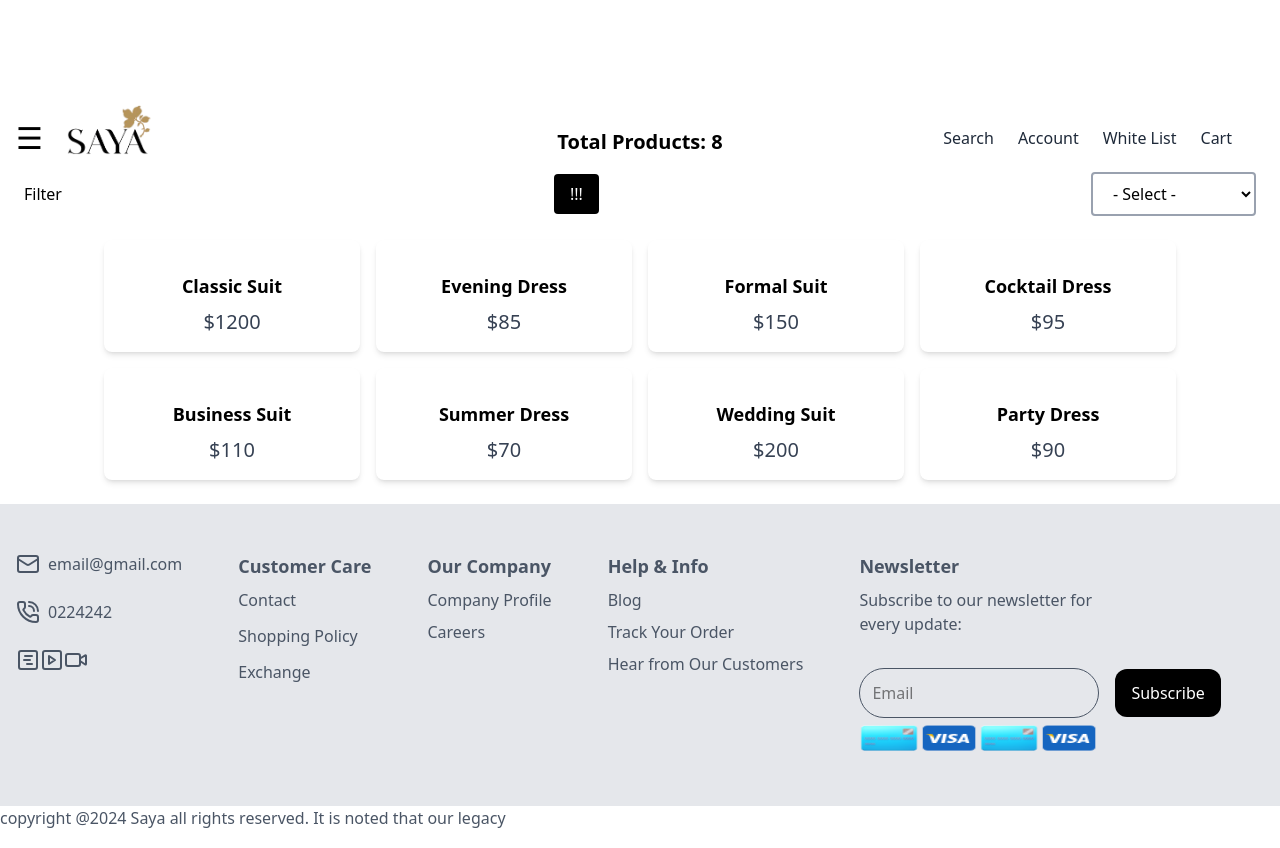
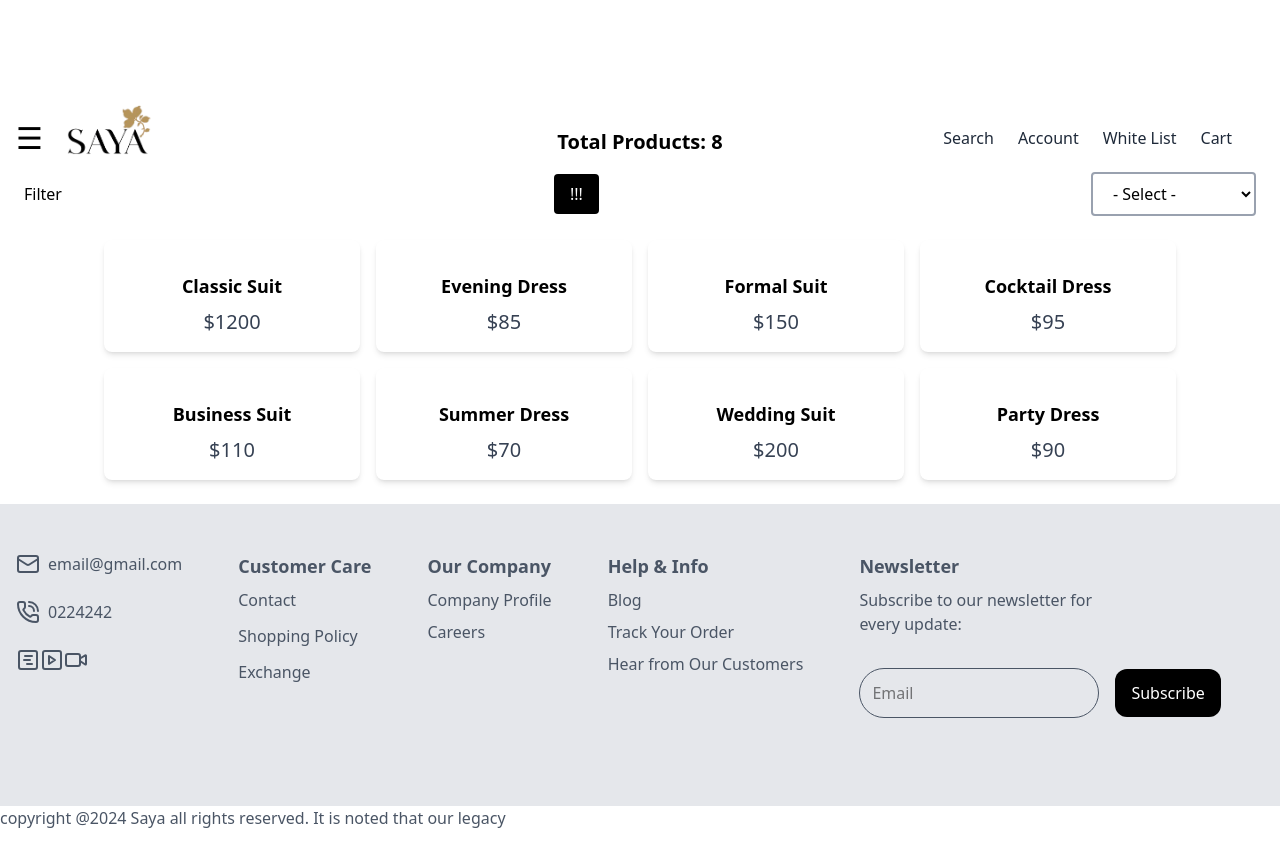
Before and after one commit to zaidsol/web, a Next.js app: page /arrival in a window 1280 px wide. Built offline with nearby package versions, Linux system fonts and the light colour scheme.

Commit message:
Update footer.tsx

```diff
--- a/app/components/footer.tsx
+++ b/app/components/footer.tsx
@@ -63,10 +63,10 @@ export default function Footer() {
               </div>
             </div>
             <div className='flex'>
-              <img className='w-15 h-10' src="/icon2.png" alt="icon" />
-              <img className='w-15 h-10' src="/icon1.png" alt="icon" />
-              <img className='w-15 h-10' src="/icon2.png" alt="icon" />
-              <img className='w-15 h-10' src="/icon1.png" alt="icon" />
+              <image className='w-15 h-10' src="/icon2.png" alt="icon" />
+              <image className='w-15 h-10' src="/icon1.png" alt="icon" />
+              <image className='w-15 h-10' src="/icon2.png" alt="icon" />
+              <image className='w-15 h-10' src="/icon1.png" alt="icon" />
             </div>
           </div>
         </div>
```
